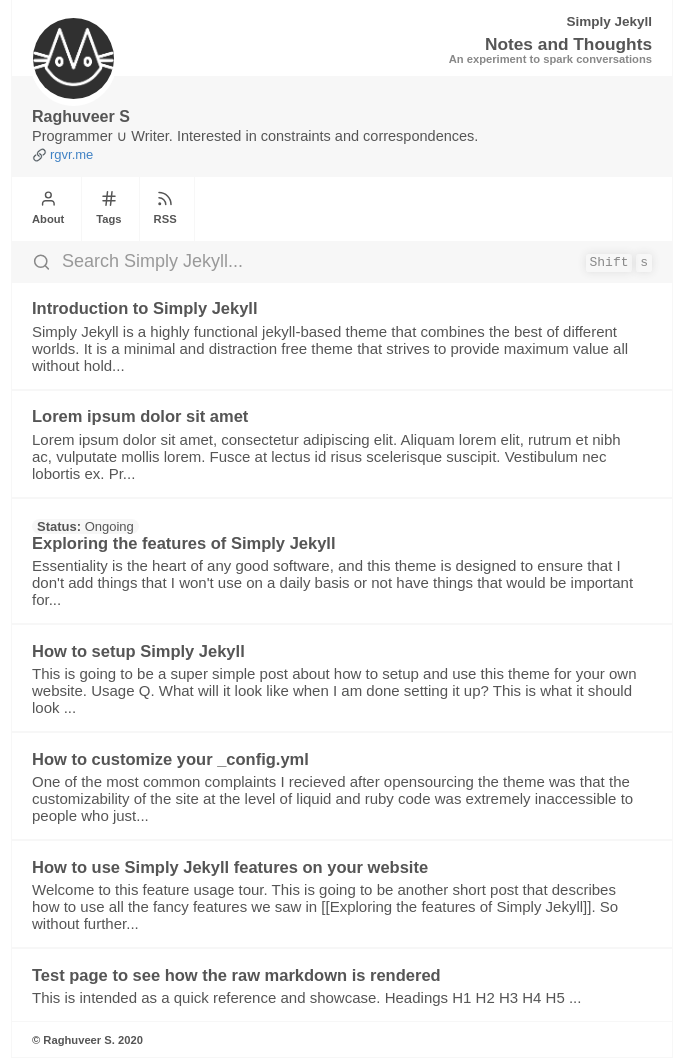
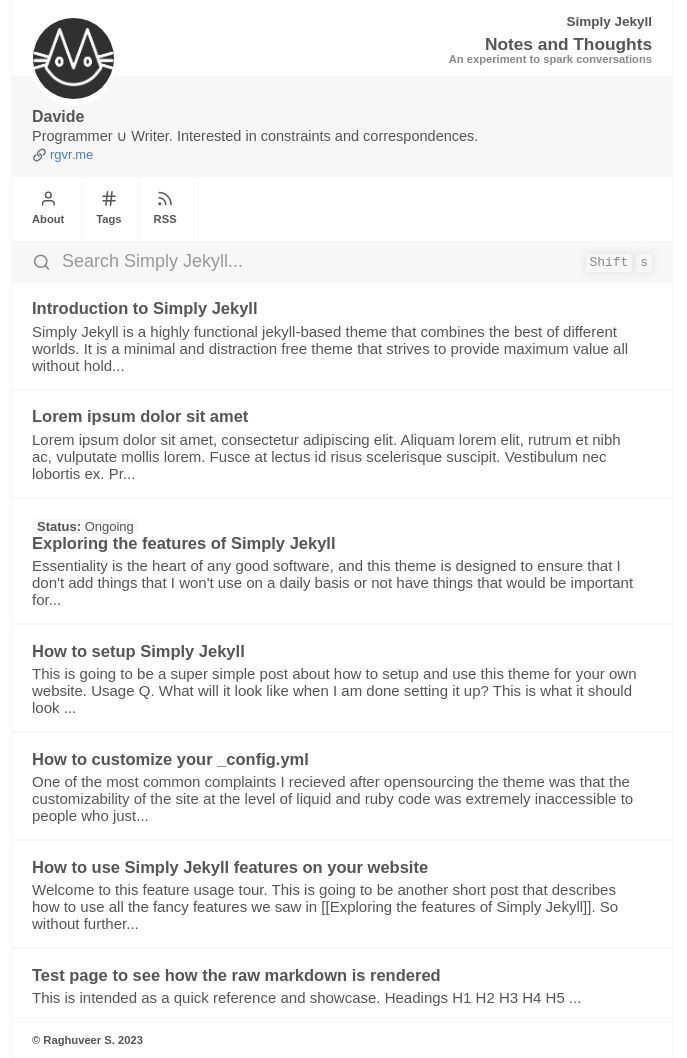
Before and after one commit to davidegallesi/marginalia, a Jekyll site: the page built from index.md, in a window 1280 px wide. Shown: the whole page, without its empty margins (298-985 px from the left). Built offline with Jekyll 4.4.1, drawn with Linux system fonts in a browser that asks for light colours.

Commit message:
Modified by www.SourceFiles.app

```diff
--- a/_config.yml
+++ b/_config.yml
@@ -47,7 +47,7 @@ tagline: # subheading won't work without a tagline,
   enabled: true
   name: An experiment to spark conversations
 copyright:
-  year: 2020
+  year: 2023
   msg: Raghuveer S # This is a mandatory attribute for copyright to be displayed
 
 user:
@@ -55,9 +55,9 @@ user:
                 # Note that user settings come wholesale, it does not have the
                 # granular enabling or disabling as with the 'preferences'
                 # or the site-wide settings.
-  name: Raghuveer S
+  name: Davide
   bio: Programmer ∪ Writer. Interested in constraints and correspondences.
-  email: raghu-veer@outlook.com
+  email:
   photo: /assets/img/zencat.png
   alt_link: rgvr.me
   social: # just leave the field blank or type in null, if you don't have a
```
